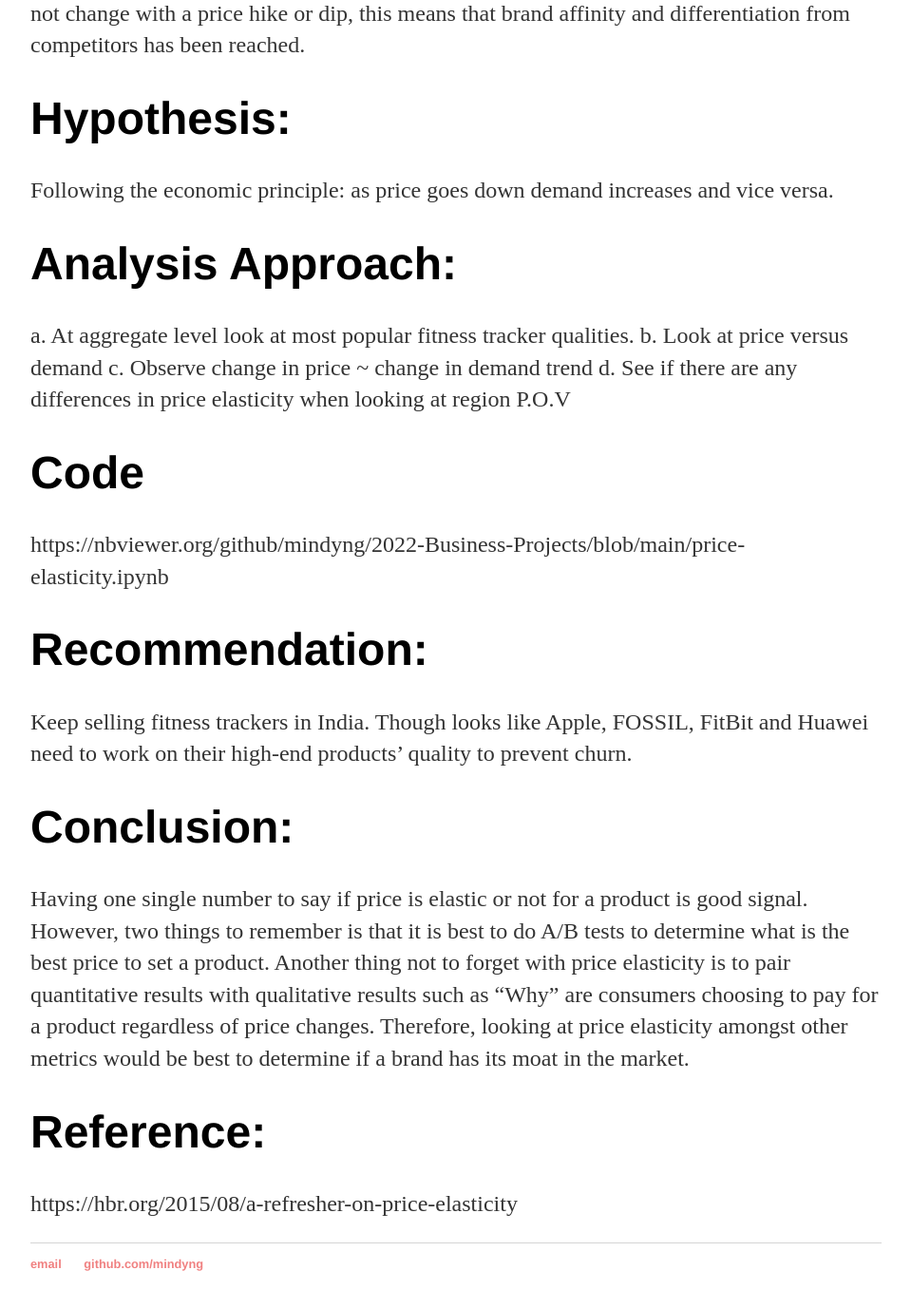
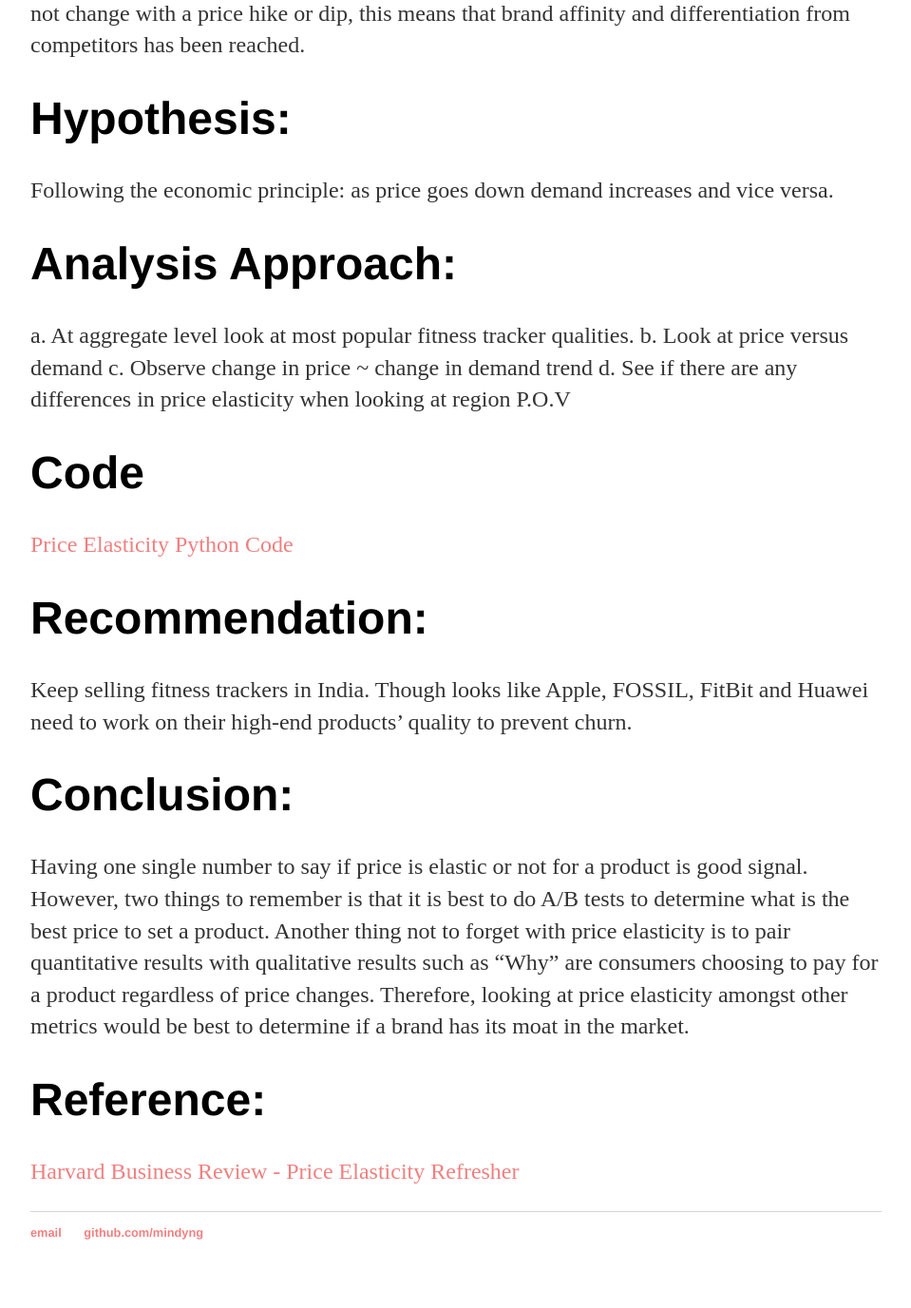
Before and after one commit to mindyng/mindyng.github.io, a Jekyll site: the page built from _posts/2022-10-23-Price-Elasticity.md, in a window 1280 px wide and 1400 px high, scrolled down 678 px. Shown: the top 1377 px of the window at 95% size, without its empty margins (160-1119 px from the left). Built offline with Jekyll 4.4.1, drawn with Linux system fonts in a browser that asks for light colours; our own code applies the rules of GitHub Pages for plain Markdown files.

Commit message:
Update 2022-10-23-Price-Elasticity.md

```diff
--- a/_posts/2022-10-23-Price-Elasticity.md
+++ b/_posts/2022-10-23-Price-Elasticity.md
@@ -23,7 +23,7 @@
 
 # Code
 
-https://nbviewer.org/github/mindyng/2022-Business-Projects/blob/main/price-elasticity.ipynb
+[Price Elasticity Python Code](https://nbviewer.org/github/mindyng/2022-Business-Projects/blob/main/price-elasticity.ipynb)
 
 
 # Recommendation:
@@ -36,4 +36,4 @@
 Having one single number to say if price is elastic or not for a product is good signal. However, two things to remember is that it is best to do A/B tests to determine what is the best price to set a product. Another thing not to forget with price elasticity is to pair quantitative results with qualitative results such as "Why" are consumers choosing to pay for a product regardless of price changes. Therefore, looking at price elasticity amongst other metrics would be best to determine if a brand has its moat in the market.
 
 # Reference:
-https://hbr.org/2015/08/a-refresher-on-price-elasticity
+[Harvard Business Review - Price Elasticity Refresher](https://hbr.org/2015/08/a-refresher-on-price-elasticity)
```
